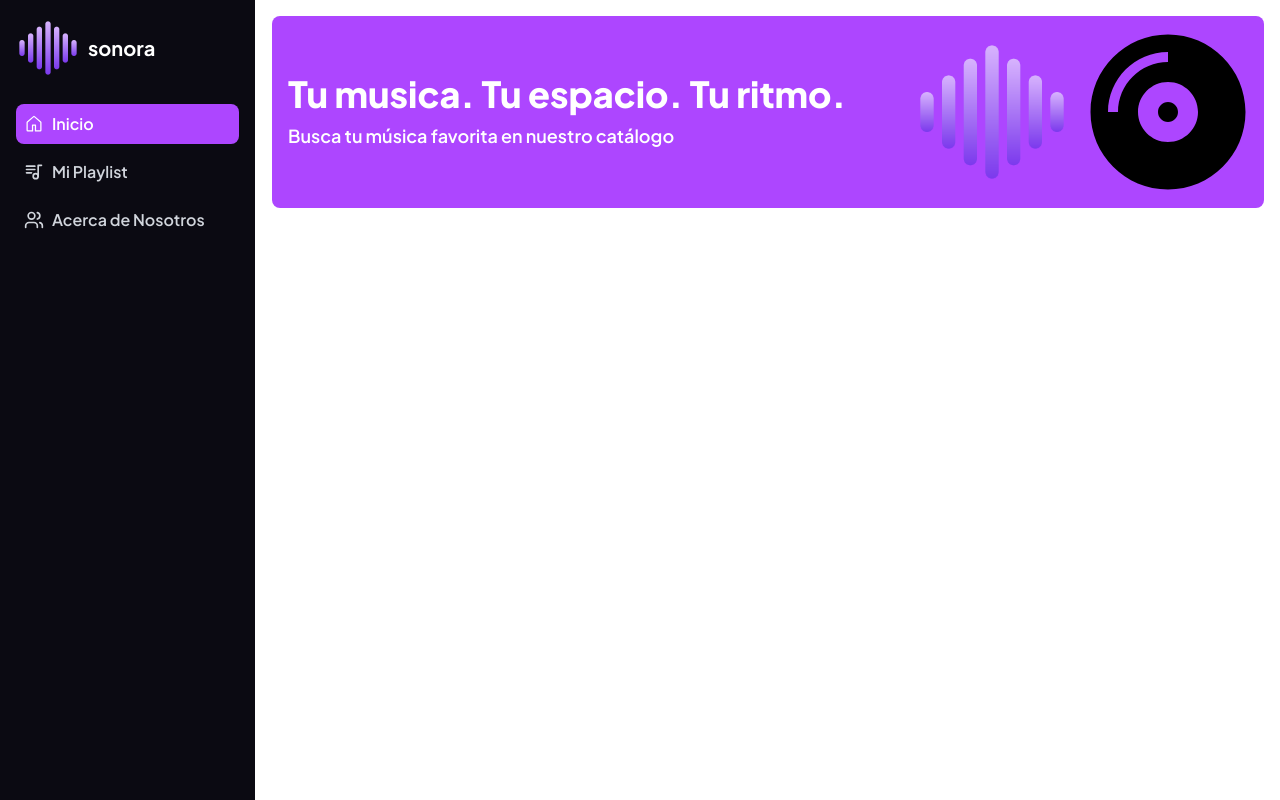
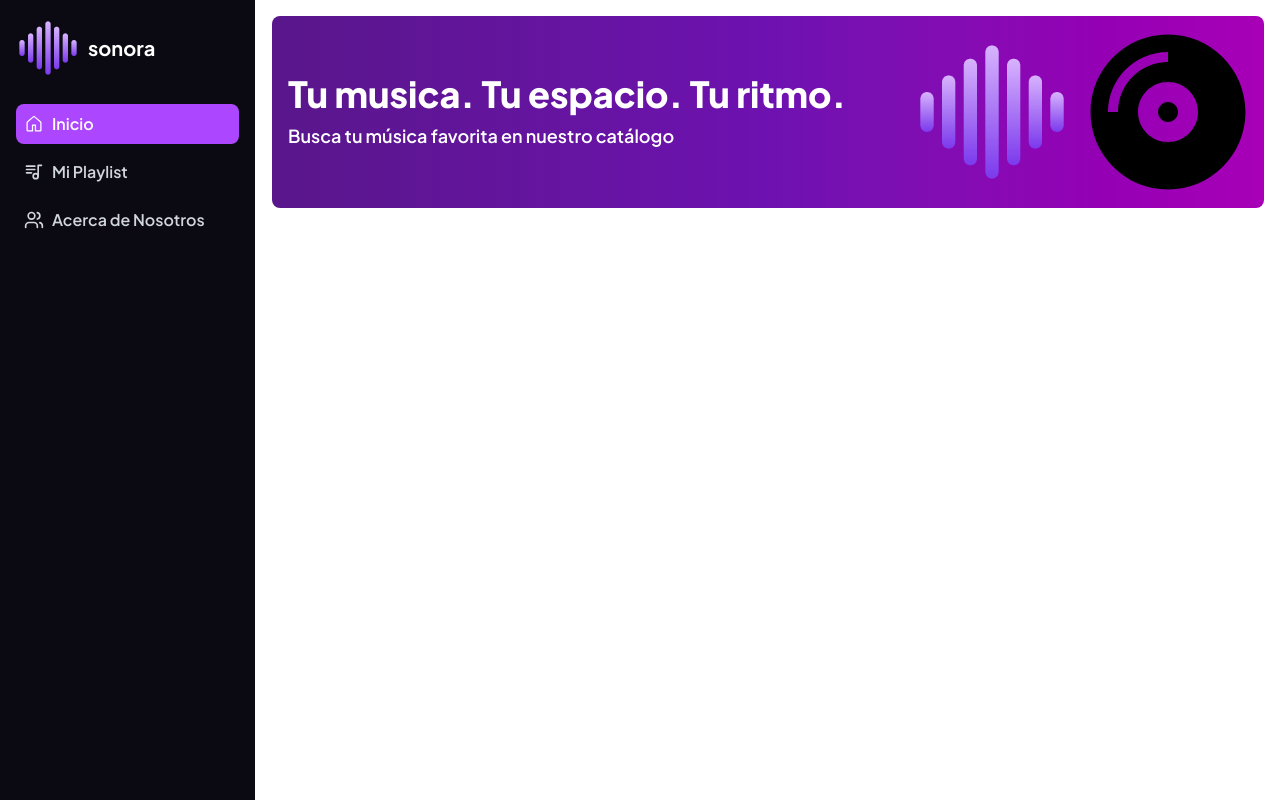
Before and after one commit to luciollanos1234-eng/sonora, a React (Vite) app: page /Home in a window 1280 px wide. Shown: the top 800 px of the page. Built offline with nearby package versions, Linux system fonts and the light colour scheme.

Commit message:
style: agregar bg en banner

```diff
--- a/src/pages/Home.tsx
+++ b/src/pages/Home.tsx
@@ -3,7 +3,7 @@ import { FaCompactDisc } from "react-icons/fa";
 
 const Home = () => {
   return (
-    <div className="m-4 flex min-h-40 flex-col gap-6 rounded-lg bg-purple-500 p-4 text-white sm:flex-row sm:items-center sm:justify-between">
+    <div className="m-4 flex min-h-40 flex-col gap-6 rounded-lg bg-linear-to-r from-purple-900 via-purple-800 to-fuchsia-700 p-4 text-white sm:flex-row sm:items-center sm:justify-between">
       <div>
         <h1 className="mb-2 text-2xl font-extrabold sm:text-3xl lg:text-4xl">
           Tu musica. Tu espacio. Tu ritmo.
@@ -18,7 +18,7 @@ const Home = () => {
           alt="sonora"
           className="h-20 w-20 sm:h-30 sm:w-30 lg:h-40 lg:w-40"
         />
-        <FaCompactDisc className="h-20 w-20 text-4xl text-black transition-transform duration-700 ease-in-out hover:rotate-180 sm:h-30 sm:w-30 sm:text-5xl lg:h-40 lg:w-40 lg:text-6xl" />
+        <FaCompactDisc className="h-20 w-20 text-4xl text-black transition-transform duration-900 ease-in-out hover:rotate-180 sm:h-30 sm:w-30 sm:text-5xl lg:h-40 lg:w-40 lg:text-6xl" />
       </div>
     </div>
   );
```
